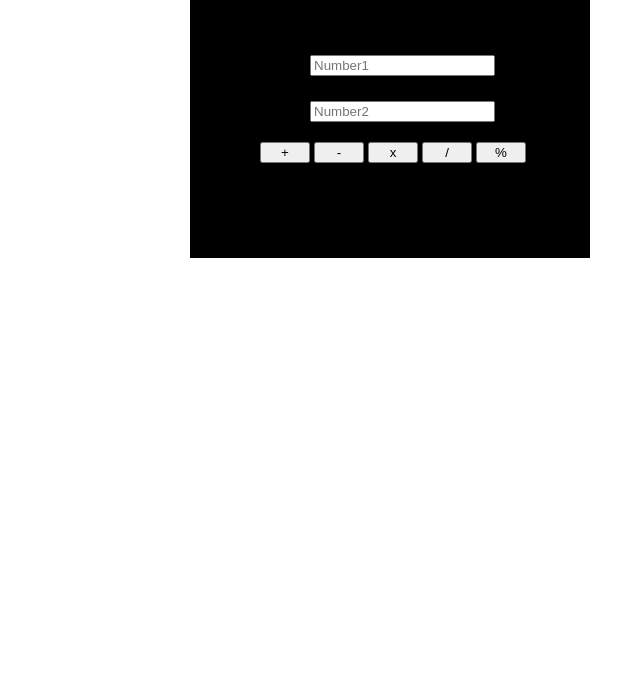
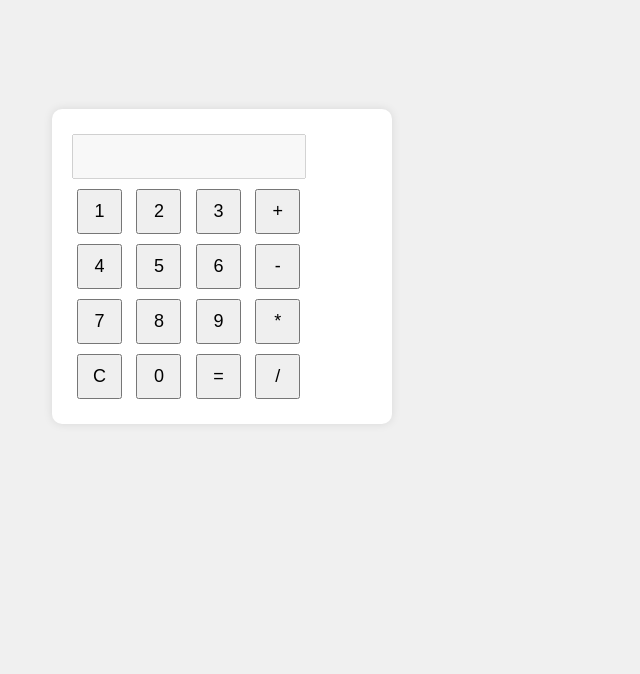
Before and after one commit to R-Anbuselvan/calculator, a plain HTML site: page index.html in a window 1280 px wide. Shown: the part 142-816 px from the top of the page, without its empty margins (418-1058 px from the left). Drawn offline with Linux system fonts and the light colour scheme.

Commit message:
Update index.html

```diff
--- a/index.html
+++ b/index.html
@@ -3,92 +3,86 @@
 <head>
     <meta charset="UTF-8">
     <meta name="viewport" content="width=device-width, initial-scale=1.0">
-    <title>Document</title>
+    <title>Simple Calculator</title>
+    <style>
+        body {
+            font-family: Arial, sans-serif;
+            display:flex;
+            justify-content:center;
+            align-items:center;
+            height: 100vh;
+            background-color:#f0f0f0;
+        }
+        .calculator {
+            width: 300px;
+            background:#fff;
+            padding:20px;
+            border-radius:10px;
+            box-shadow: 0 0 10px rgba(0, 0, 0, 0.1);
+        }
+        input {
+            width:70%;
+            padding:10px;
+            margin:5px 0;
+            font-size:18px;
+        }
+        button {
+            width:15%;
+            padding:10px;
+            margin:5px;
+            font-size:18px;
+            cursor:pointer;
+        }
+    </style>
 </head>
 <body>
-    <div class="form">
-    <h2 style="color: white;margin-top: 20px;margin-left: 150px;margin-top: 50px;">calculator</h2>
-    <input id="value1" type="number" placeholder="Number1" ><br>
-    <input id="value2" type="number" placeholder="Number2"><br>
-    <button type="button" onclick="Add()" style="margin-left: 70px;">+</button>
-    <button type="button" onclick="sub()">-</button>
-    <button type="button" onclick="mul()">x</button>
-    <button type="button" onclick="div()">/</button>
-    <button type="button" onclick="mod()">%</button>
-    <h1 id="answer" style="text-align: center;color: white;"></h1>
+
+<div class="calculator">
+    <input type="text" id="result" disabled />
+    <div>
+        <button onclick="appendToResult('1')">1</button>
+        <button onclick="appendToResult('2')">2</button>
+        <button onclick="appendToResult('3')">3</button>
+        <button onclick="appendToResult('+')">+</button>
     </div>
-    <style>
-        .form{
-            height: 300px;
-            width: 400px;
-            background-color: black;
-            margin-left: 600px;
-            margin-top: 100px;
+    <div>
+        <button onclick="appendToResult('4')">4</button>
+        <button onclick="appendToResult('5')">5</button>
+        <button onclick="appendToResult('6')">6</button>
+        <button onclick="appendToResult('-')">-</button>
+    </div>
+    <div>
+        <button onclick="appendToResult('7')">7</button>
+        <button onclick="appendToResult('8')">8</button>
+        <button onclick="appendToResult('9')">9</button>
+        <button onclick="appendToResult('*')">*</button>
+    </div>
+    <div>
+        <button onclick="clearResult()">C</button>
+        <button onclick="appendToResult('0')">0</button>
+        <button onclick="calculateResult()">=</button>
+        <button onclick="appendToResult('/')">/</button>
+    </div>
+</div>
+
+<script>
+    function appendToResult(value) {
+        document.getElementById('result').value += value;
+    }
+
+    function clearResult() {
+        document.getElementById('result').value = '';
+    }
+
+    function calculateResult() {
+        const resultField = document.getElementById('result');
+        try {
+            resultField.value = eval(resultField.value);
+        } catch (error) {
+            resultField.value = 'Error';
         }
-        #value1{
-            margin-top: 50px;
-            margin-left: 120px;
-        }
-        #value2{
-            margin-top: 25px;
-            margin-left: 120px;
-        }
-        button{
-
-            margin-top: 20px;
-            width: 50px;
-        }
-    </style>
-
-    <script>
-        function Add(){
-            let inputValue1=document.getElementById("value1").valueAsNumber
-            let inputValue2=document.getElementById("value2").valueAsNumber
-
-            let final_answer=inputValue1+inputValue2
-            document.getElementById("answer").innerHTML=final_answer
-
-          }
-        function sub(){
-            let inputValue1=document.getElementById("value1").valueAsNumber
-            let inputValue2=document.getElementById("value2").valueAsNumber
-
-            let final_answer=inputValue1-inputValue2
-            document.getElementById("answer").innerHTML=final_answer
-
-
-        }
-        function mul(){
-            let inputValue1=document.getElementById("value1").valueAsNumber
-            let inputValue2=document.getElementById("value2").valueAsNumber
-
-            let final_answer=inputValue1*inputValue2
-            document.getElementById("answer").innerHTML=final_answer
-
-
-        }
-        function div(){
-            let inputValue1=document.getElementById("value1").valueAsNumber
-            let inputValue2=document.getElementById("value2").valueAsNumber
-
-            let final_answer=inputValue1/inputValue2
-            document.getElementById("answer").innerHTML=final_answer
-
-
-        }
-        function mod(){
-            let inputValue1=document.getElementById("value1").valueAsNumber
-            let inputValue2=document.getElementById("value2").valueAsNumber
-
-            let final_answer=inputValue1%inputValue2
-            document.getElementById("answer").innerHTML=final_answer
-
-
-        }
-
-
-
-    </script>
+    }
+</script>
 
 </body>
 </html>
```
